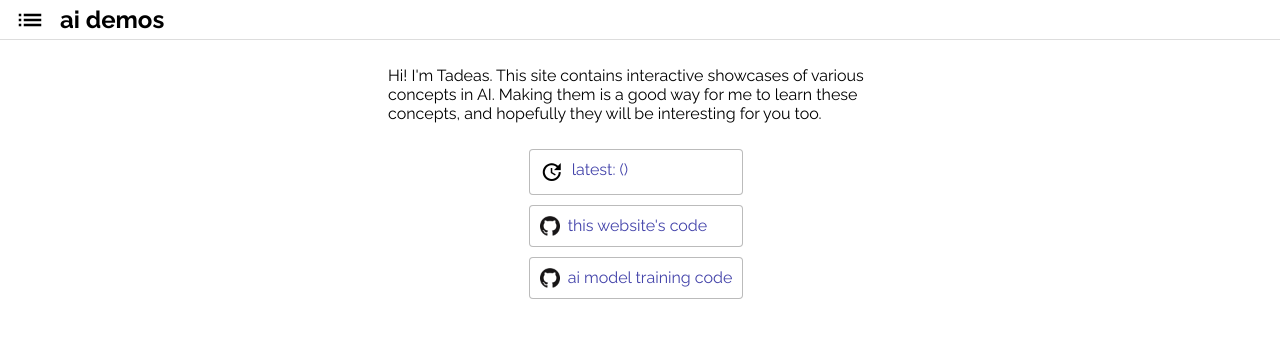
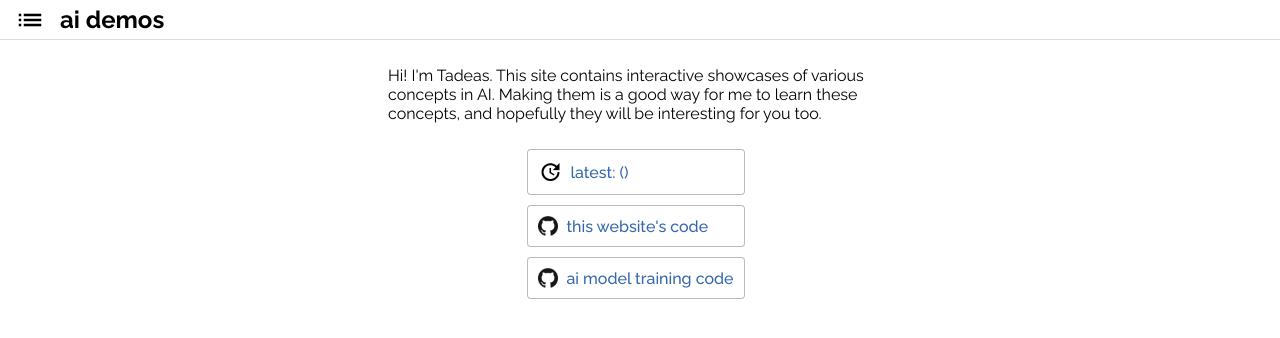
Before and after one commit to tadeaspaule/ai-demos, a website built with webpack: page build/index.html in a window 1280 px wide. Built offline with nearby package versions, Linux system fonts and the light colour scheme.

Commit message:
minor styling

```diff
--- a/build/assets/styles.css
+++ b/build/assets/styles.css
@@ -13,8 +13,9 @@ h1,h2,h3,h4 {
 }
 a {
   text-transform: lowercase;
-  color:#4444aa;
+  color:#3366aa;
   text-decoration: none;
+  font-weight: 500;
 }
 @font-face {
   font-family: raleway;
--- a/build/index.html
+++ b/build/index.html
@@ -16,15 +16,15 @@
 				Making them is a good way for me to learn these concepts, and hopefully they will be interesting for you too.
 			</p>
 			<div class="fc intro-links">
-				<div class="fr btn">
+				<div class="fr btn fac">
 					<i class="material-icons" style="font-size:24px">update</i>
 					<a href="<%= htmlWebpackPlugin.options.lastPage.filename %>.html">Latest: <%= htmlWebpackPlugin.options.lastPage.name %> (<%= htmlWebpackPlugin.options.lastPage.category %>)</a>
 				</div>
-				<div class="fr btn">
+				<div class="fr btn fac">
 					<img src="assets/githubicon.png" height="20">
 					<a href="https://github.com/tadeaspaule/ai-demos" target="_blank">This website's code</a>
 				</div>
-				<div class="fr btn">
+				<div class="fr btn fac">
 					<img src="assets/githubicon.png" height="20">
 					<a href="https://github.com/tadeaspaule/ai-demos-notebooks" target="_blank">AI model training code</a>
 				</div>
```
